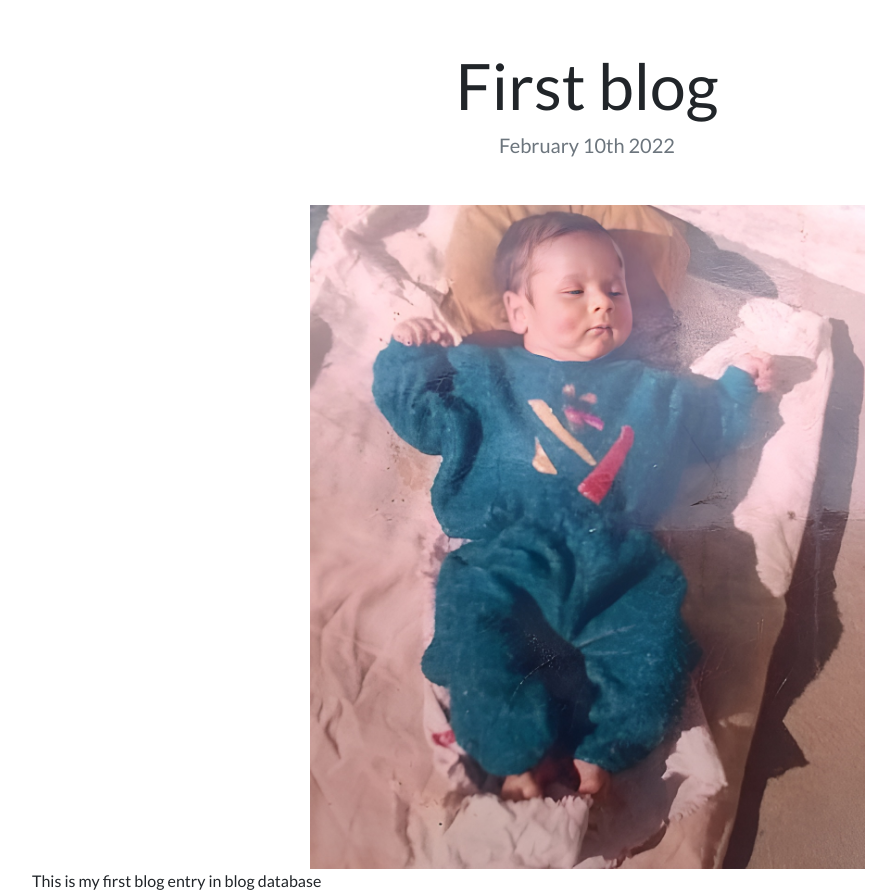
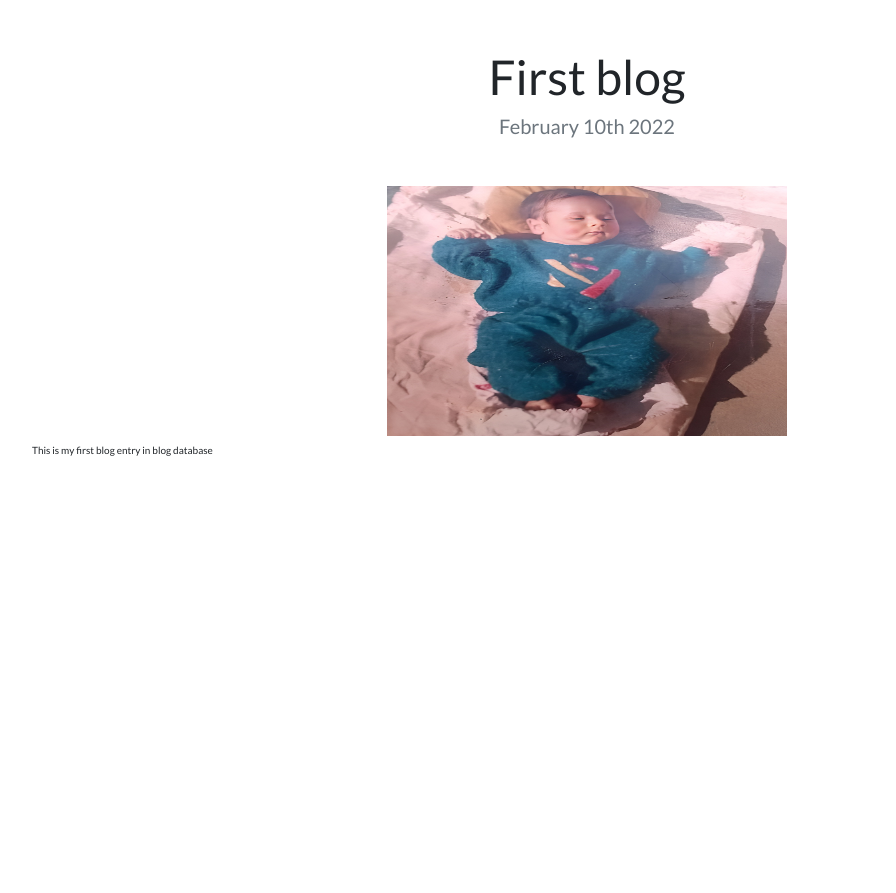
Before and after one commit to jimmi41/django3-personal-portfolio, a Django app: page /blog/1 in a window 1280 px wide. Shown: the part 56-949 px from the top of the page, without its empty margins (53-949 px from the left). After the commit the page ends 512 px from the top, so only its background shows below. Run offline with Django 4.2, Linux system fonts and the light colour scheme; data comes from the database, SQL or seed files in the repository; some libraries are stand-ins or nearby versions.

Commit message:
blog page edited

```diff
--- a/blog/templates/blog/detail.html
+++ b/blog/templates/blog/detail.html
@@ -3,10 +3,11 @@
 
 {% block content %}
 
-   <h3 class="text-center mt-5" id="blogdetailtitle">{{ blog.title }}</h3>
+   <h5 class="text-center mt-5" id="blogdetailtitle">{{ blog.title }}</h5>
    <h5 class="text-center text-muted mb-5">{{ blog.date|date:'F jS Y' }}</h5>
    <img src="{{ blog.image.url }}" class="blogImg">
-      {{ blog.description|safe }}
+
+   <font size="-2">{{ blog.description|safe }}</font>
       <br>
       {% if blog.url %}
                   <a href ="{{blog.url}}" target="_blank">
--- a/portfolio/static/portfolio/custom.css
+++ b/portfolio/static/portfolio/custom.css
@@ -30,10 +30,12 @@ body {
     border-radius: 35%;
 }
 .blogImg{
+    width: 400px;
+    height: 250px;
     display: block;
     margin-left: auto;
     margin-right: auto;
-    width: 50%;
+    /* width: 50%;   */
 }
 
 #blogtitle {
@@ -45,6 +47,6 @@ body {
         font-size: 4rem;
     }
     #blogdetailtitle {
-        font-size: 4rem;
+        font-size: 3rem;
     }
 }
```
Also changed, not shown: blog/templates/blog/all_blog.html (+12 -4 lines).
